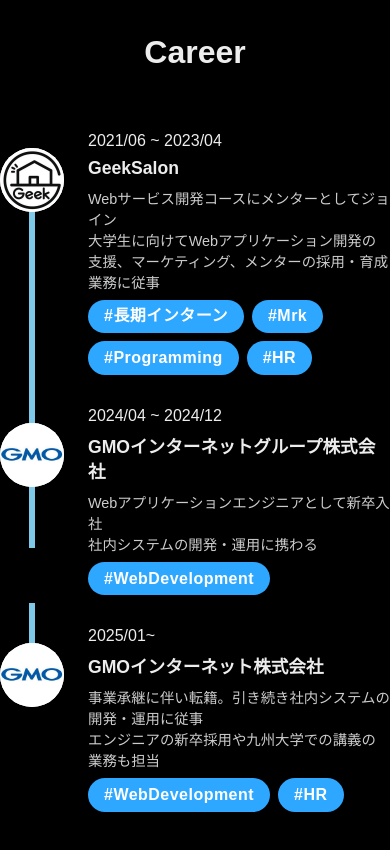
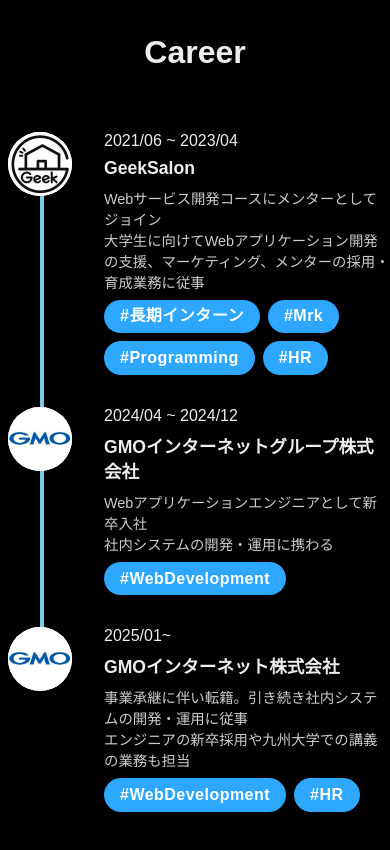
Before and after one commit to Akito-0413/yamato-portfolio, a Next.js app: page / in a window 390 px wide. Shown: the part 940-1790 px from the top of the page. Built offline with nearby package versions, Linux system fonts and the light colour scheme.

Commit message:
スタイル修正

```diff
--- a/src/components/career/Career.module.css
+++ b/src/components/career/Career.module.css
@@ -27,12 +27,24 @@
 }
 
 .careerList {
+  position: relative;
   list-style: none;
   display: flex;
   flex-direction: column;
   gap: 2rem;
   padding: 0;
   margin: 0;
+}
+
+.careerList::before {
+  content: "";
+  position: absolute;
+  left: 60px;
+  top: 0;
+  width: 4px;
+  height: 80%;
+  background: #7ec9e7;
+  z-index: 0;
 }
 
 .careerItem {
@@ -43,15 +55,18 @@
 
 .careerItem:first-child .careerIconArea::before {
   top: 50%;
-  height: calc(50% + 20em);
+  height: 50%;
 }
 
 .careerItem:last-child .careerIconArea::before {
-  top: -1.5em;
+  top: 0;
   height: 50%;
 }
 
 .careerIconArea {
+  width: 120px;
+  min-width: 120px;
+  max-width: 120px;
   flex-basis: 15%;
   display: flex;
   justify-content: center;
@@ -64,9 +79,9 @@
   content: "";
   position: absolute;
   left: 50%;
-  top: -1.5em;
+  top: 0;
   width: 6px;
-  height: calc(100% + 3em);
+  height: 100%;
   background: #7ec9e7;
   transform: translateX(-50%);
   z-index: 0;
@@ -80,7 +95,7 @@
   height: 6em;
   object-fit: cover;
   background: #fff;
-  margin: 1em 0;
+  margin: 0;
 }
 
 .careerContent {
@@ -142,4 +157,13 @@
   .careerRole {
     font-size: 0.9rem;
   }
+  .careerIconArea {
+    width: 80px;
+    min-width: 80px;
+    max-width: 80px;
+    height: 4em;
+  }
+  .careerList::before {
+    left: 40px;
+  }
 }
```
